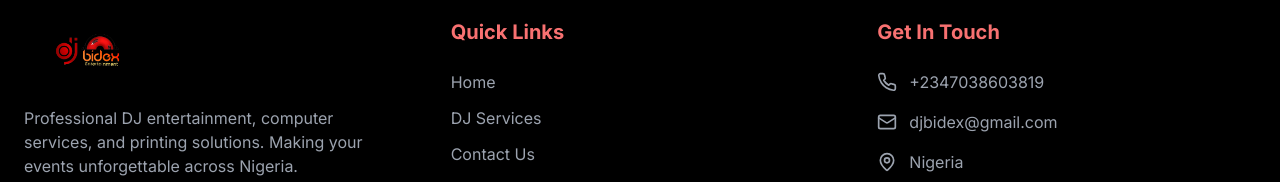
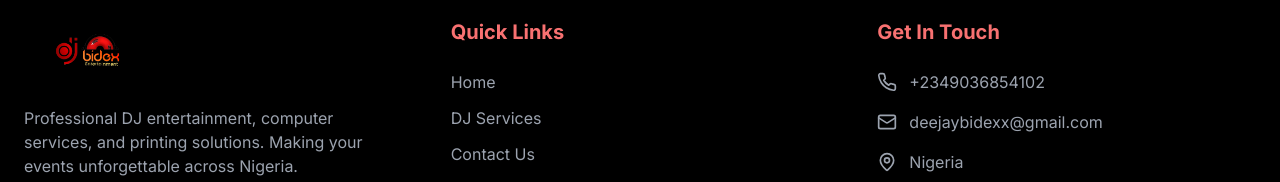
Before and after one commit to Theyoungtimesmedia/style-mirror-project-ui-65, a React (Vite) app: page /contact in a window 1280 px wide. Shown: the part 3046-3228 px from the top of the page. Built offline with nearby package versions, Linux system fonts and the light colour scheme.

Commit message:
Update contact information and WhatsApp links
Updated contact details and WhatsApp links across the website, including the header, footer, contact page, and booking forms.

```diff
--- a/src/components/BookingForm.tsx
+++ b/src/components/BookingForm.tsx
@@ -1,4 +1,3 @@
-
 import { useState } from 'react';
 import { Calendar, MapPin, Users, Music, Phone, ArrowRight } from 'lucide-react';
 
@@ -15,7 +14,7 @@ const BookingForm = () => {
     additionalInfo: ''
   });
 
-  const whatsappNumber = "+2347038603819";
+  const whatsappNumber = "+2349026001136";
 
   const handleSubmit = (e: React.FormEvent) => {
     e.preventDefault();
--- a/src/components/Footer.tsx
+++ b/src/components/Footer.tsx
@@ -2,7 +2,8 @@
 import { Phone, Mail, MapPin } from 'lucide-react';
 
 const Footer = () => {
-  const whatsappNumber = "+2347038603819";
+  const whatsappNumber = "+2349026001136";
+  const phoneNumber = "+2349036854102";
   const whatsappMessage = "Hello! I'd like to send you a message.";
   const whatsappUrl = `https://wa.me/${whatsappNumber}?text=${encodeURIComponent(whatsappMessage)}`;
 
@@ -96,18 +97,18 @@ const Footer = () => {
             <h3 className="text-xl font-bold mb-6 text-red-400 font-['Inter']">Get In Touch</h3>
             <div className="space-y-4">
               <a
-                href={`tel:${whatsappNumber}`}
+                href={`tel:${phoneNumber}`}
                 className="flex items-center text-gray-400 hover:text-white transition-colors duration-300 group"
               >
                 <Phone className="mr-3 group-hover:scale-110 transition-transform duration-300" size={20} />
-                <span className="font-['Inter']">{whatsappNumber}</span>
+                <span className="font-['Inter']">{phoneNumber}</span>
               </a>
               <a
-                href="mailto:djbidex@gmail.com"
+                href="mailto:deejaybidexx@gmail.com"
                 className="flex items-center text-gray-400 hover:text-white transition-colors duration-300 group"
               >
                 <Mail className="mr-3 group-hover:scale-110 transition-transform duration-300" size={20} />
-                <span className="font-['Inter']">djbidex@gmail.com</span>
+                <span className="font-['Inter']">deejaybidexx@gmail.com</span>
               </a>
               <div className="flex items-center text-gray-400">
                 <MapPin className="mr-3" size={20} />
--- a/src/components/Header.tsx
+++ b/src/components/Header.tsx
@@ -5,7 +5,7 @@ import { Link } from 'react-router-dom';
 
 const Header = () => {
   const [isMenuOpen, setIsMenuOpen] = useState(false);
-  const whatsappNumber = "+2347038603819";
+  const whatsappNumber = "+2349026001136";
   const whatsappMessage = "Hello! I'd like to get in touch.";
   const whatsappUrl = `https://wa.me/${whatsappNumber}?text=${encodeURIComponent(whatsappMessage)}`;
 
--- a/src/pages/DJServices.tsx
+++ b/src/pages/DJServices.tsx
@@ -1,3 +1,4 @@
+
 import { useState } from 'react';
 import { Check, Music, Users, Star, Calendar, ArrowRight, Phone, Play } from 'lucide-react';
 import { Link } from 'react-router-dom';
@@ -6,7 +7,7 @@ import Footer from '../components/Footer';
 
 const DJServices = () => {
   const [selectedPackage, setSelectedPackage] = useState('full');
-  const whatsappNumber = "+2347038603819";
+  const whatsappNumber = "+2349026001136";
   const whatsappMessage = "Hello! I'd like to book DJ services for my event.";
   const whatsappUrl = `https://wa.me/${whatsappNumber}?text=${encodeURIComponent(whatsappMessage)}`;
 
```
